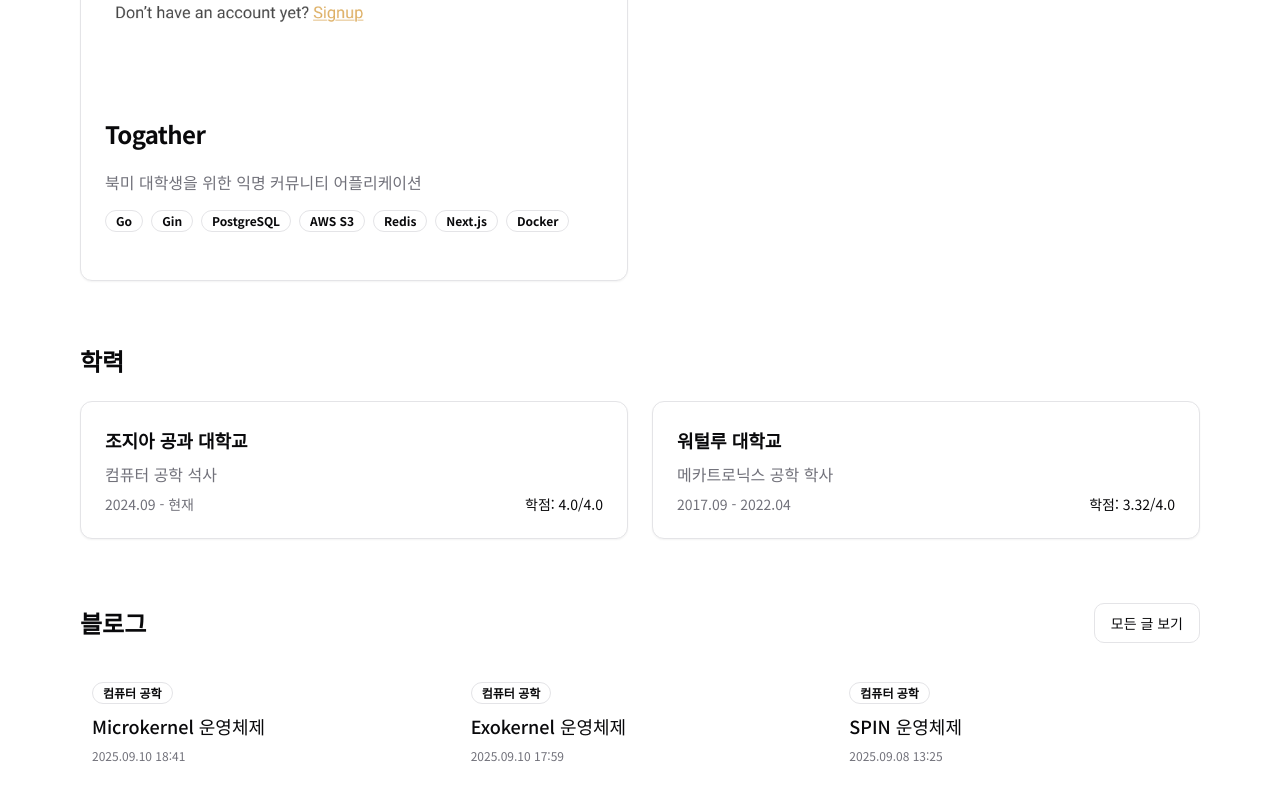
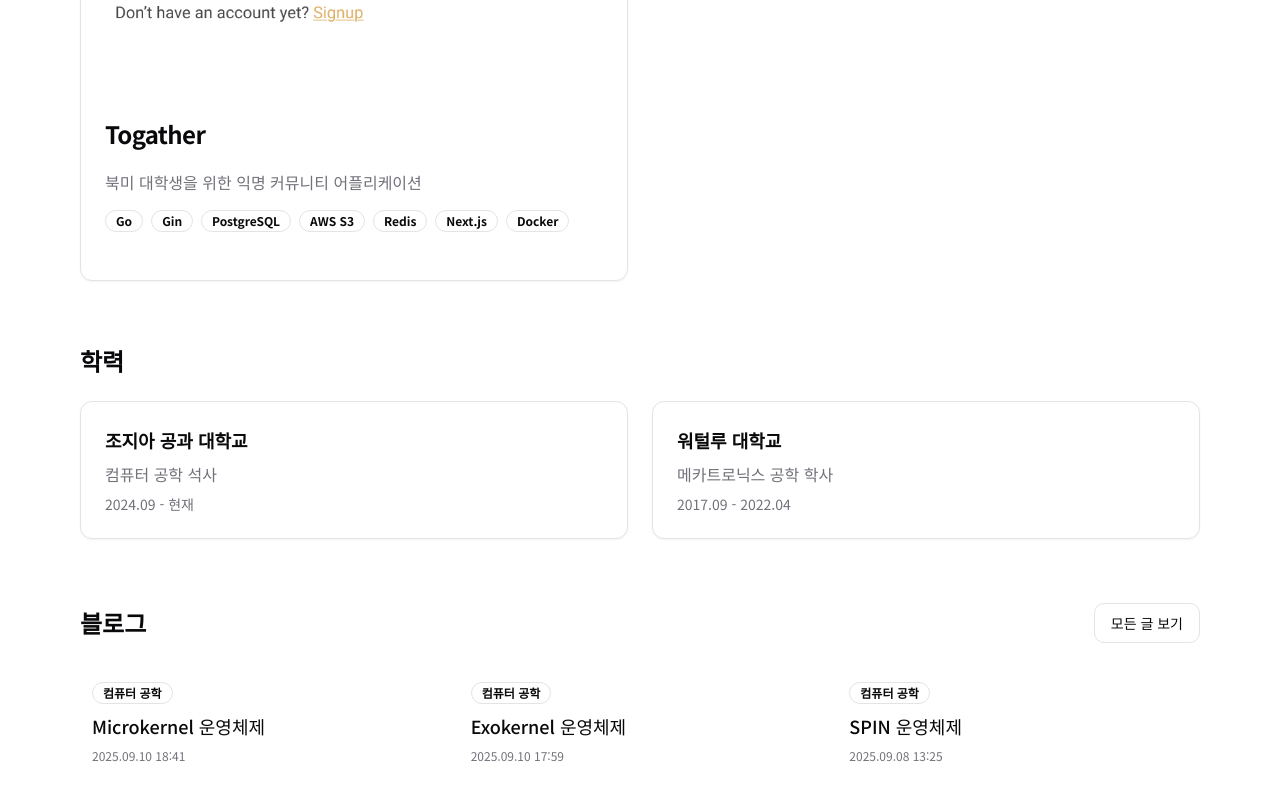
Before and after one commit to julielee9067/julie, a Next.js app: page / in a window 1280 px wide. Shown: the part 2774-3574 px from the top of the page. Built offline with nearby package versions, Linux system fonts and the light colour scheme.

Commit message:
Remove gpa

```diff
--- a/components/home/Educations.tsx
+++ b/components/home/Educations.tsx
@@ -54,9 +54,6 @@ export function Educations({ language, t }: EducationSectionProps) {
                 <p className="text-muted-foreground">{edu.degree[language]}</p>
                 <div className="flex justify-between text-sm">
                   <span className="text-muted-foreground">{edu.period[language]}</span>
-                  <span>
-                    {t("gpa")}: {edu.gpa}
-                  </span>
                 </div>
               </div>
             </CardContent>
```
